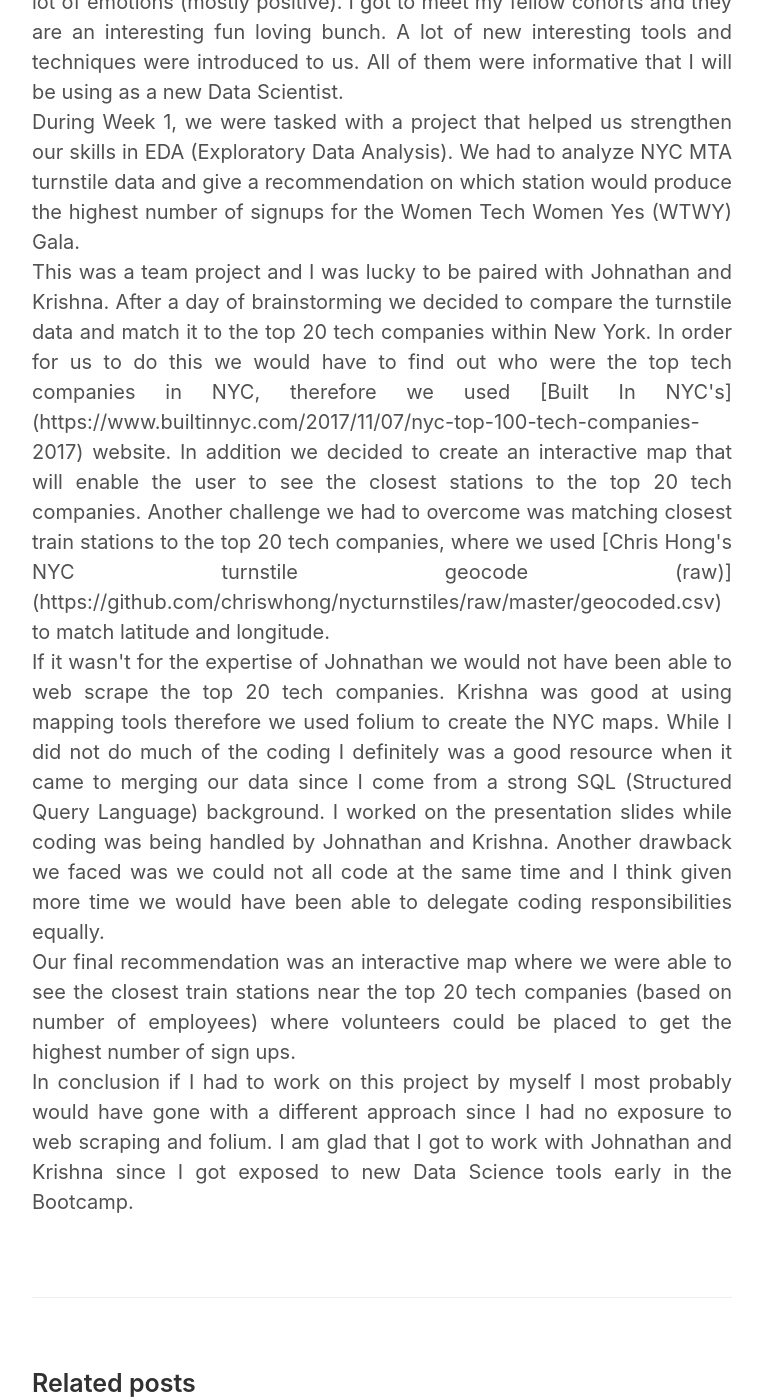
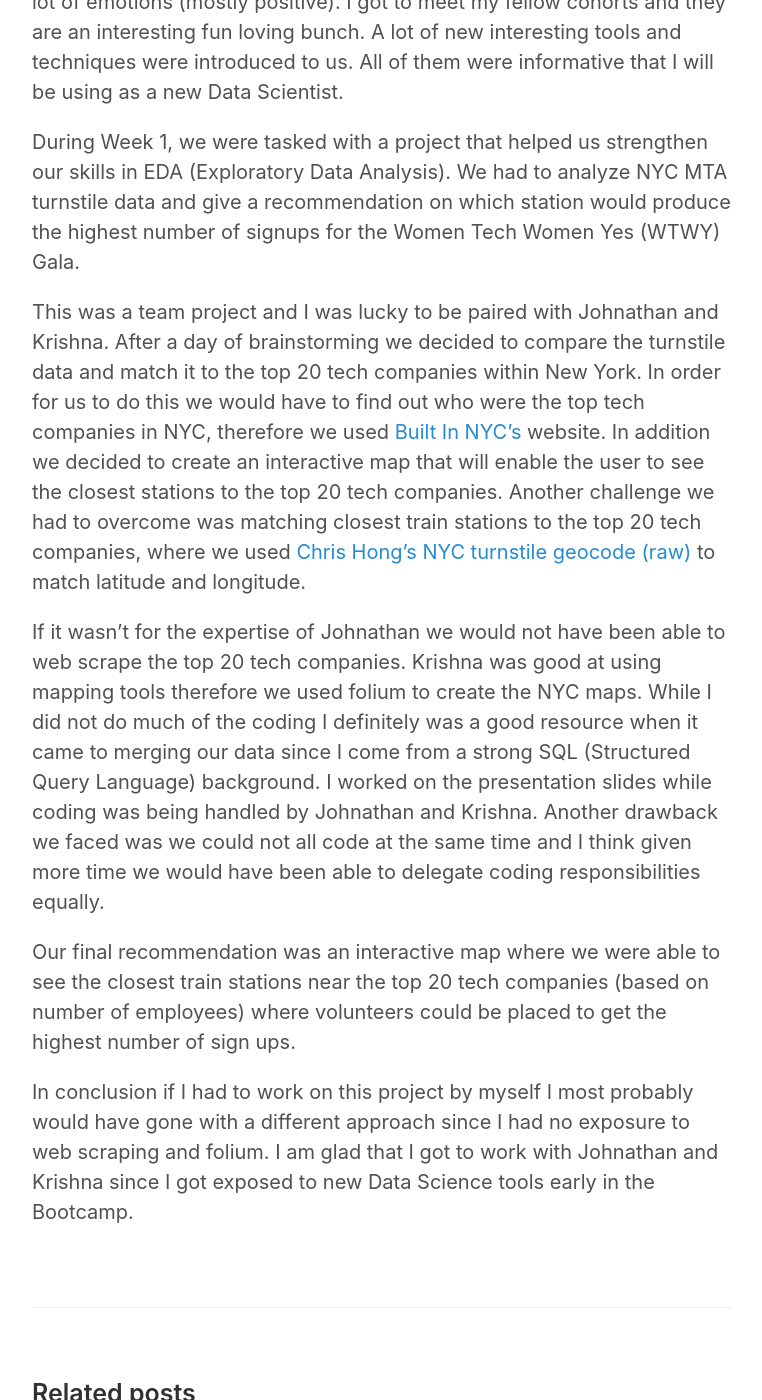
Before and after one commit to Jaorozco/guesswhat91.github.io, a Jekyll site: the page built from _posts/2018-10-01-Week 1 in the History Books.md, in a window 1280 px wide and 1400 px high, scrolled down 509 px. Shown: the whole window, without its empty margins (258-1020 px from the left). Built offline with Jekyll 4.4.1, drawn with Linux system fonts in a browser that asks for light colours.

Commit message:
Update 2018-10-01-Week 1 in the History Books.md

```diff
--- a/_posts/2018-10-01-Week 1 in the History Books.md
+++ b/_posts/2018-10-01-Week 1 in the History Books.md
@@ -8,26 +8,25 @@ title: Lee's Post
 _By Lee Solo_
 _2018-10-01_
 
-<p style='text-align: justify;'>
+
 WOW!!! What an amazing week!!! Last week past by quickly, there were a lot of emotions (mostly positive). I got to meet my fellow cohorts and they are an interesting fun loving bunch. A lot of new interesting tools and techniques were introduced to us. All of them were informative that I will be using as a new Data Scientist.
 
 
-<br>
+
 During Week 1, we were tasked with a project that helped us strengthen our skills in EDA (Exploratory Data Analysis). We had to analyze NYC MTA turnstile data and give a recommendation on which station would produce the highest number of signups for the Women Tech Women Yes (WTWY) Gala.
 
 
-<br>
+
 This was a team project and I was lucky to be paired with Johnathan and Krishna. After a day of brainstorming we decided to compare the turnstile data and match it to the top 20 tech companies within New York. In order for us to do this we would have to find out who were the top tech companies in NYC, therefore we used [Built In NYC's](https://www.builtinnyc.com/2017/11/07/nyc-top-100-tech-companies-2017) website. In addition we decided to create an interactive map that will enable the user to see the closest stations to the top 20 tech companies. Another challenge we had to overcome was matching closest train stations to the top 20 tech companies, where we used [Chris Hong's NYC turnstile geocode (raw)](https://github.com/chriswhong/nycturnstiles/raw/master/geocoded.csv) to match latitude and longitude.
 
 
-<br>
+
 If it wasn't for the expertise of Johnathan we would not have been able to web scrape the top 20 tech companies. Krishna was good at using mapping tools therefore we used folium to create the NYC maps. While I did not do much of the coding I definitely was a good resource when it came to merging our data since I come from a strong SQL (Structured Query Language) background. I worked on the presentation slides while coding was being handled by Johnathan and Krishna. Another drawback we faced was we could not all code at the same time and I think given more time we would have been able to delegate coding responsibilities equally.
 
 
-<br>
+
 Our final recommendation was an interactive map where we were able to see the closest train stations near the top 20 tech companies (based on number of employees) where volunteers could be placed to get the highest number of sign ups.
 
 
-<br>
+
 In conclusion if I had to work on this project by myself I most probably would have gone with a different approach since I had no exposure to web scraping and folium. I am glad that I got to work with Johnathan and Krishna since I got exposed to new Data Science tools early in the Bootcamp.
-</p>
```
